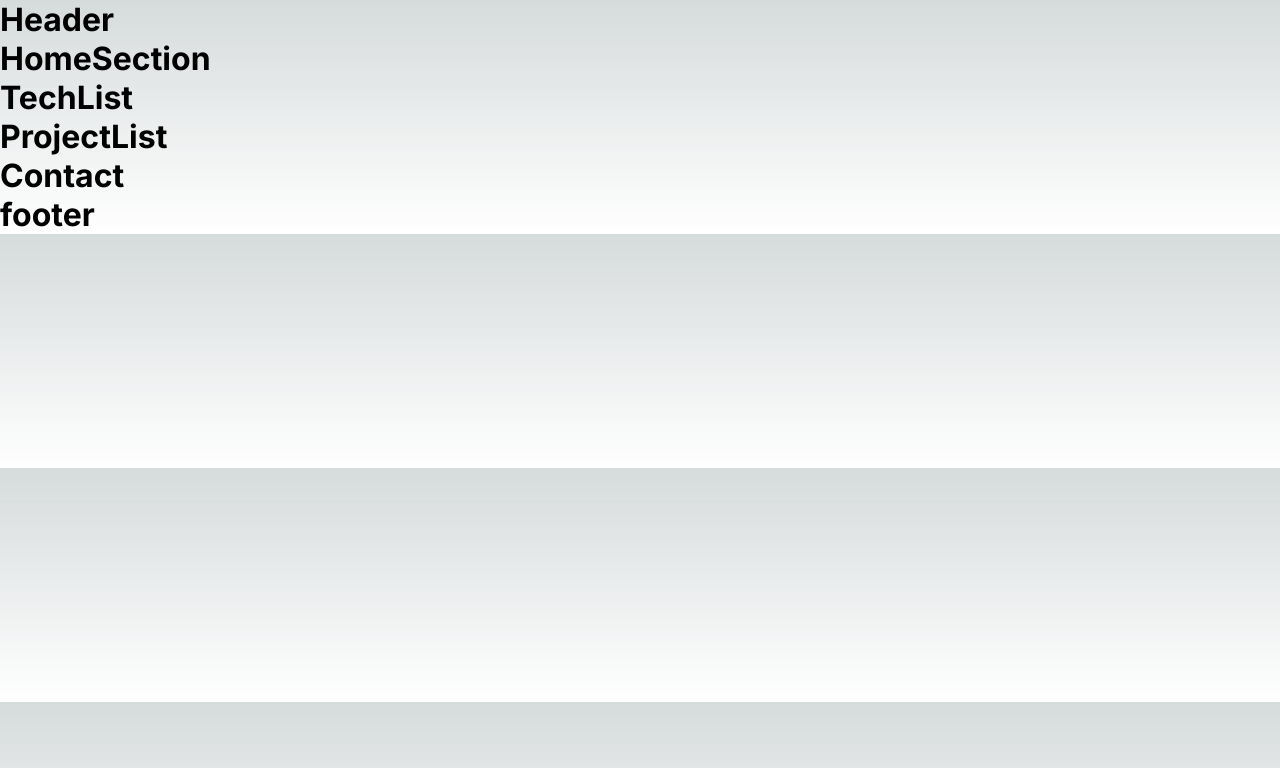
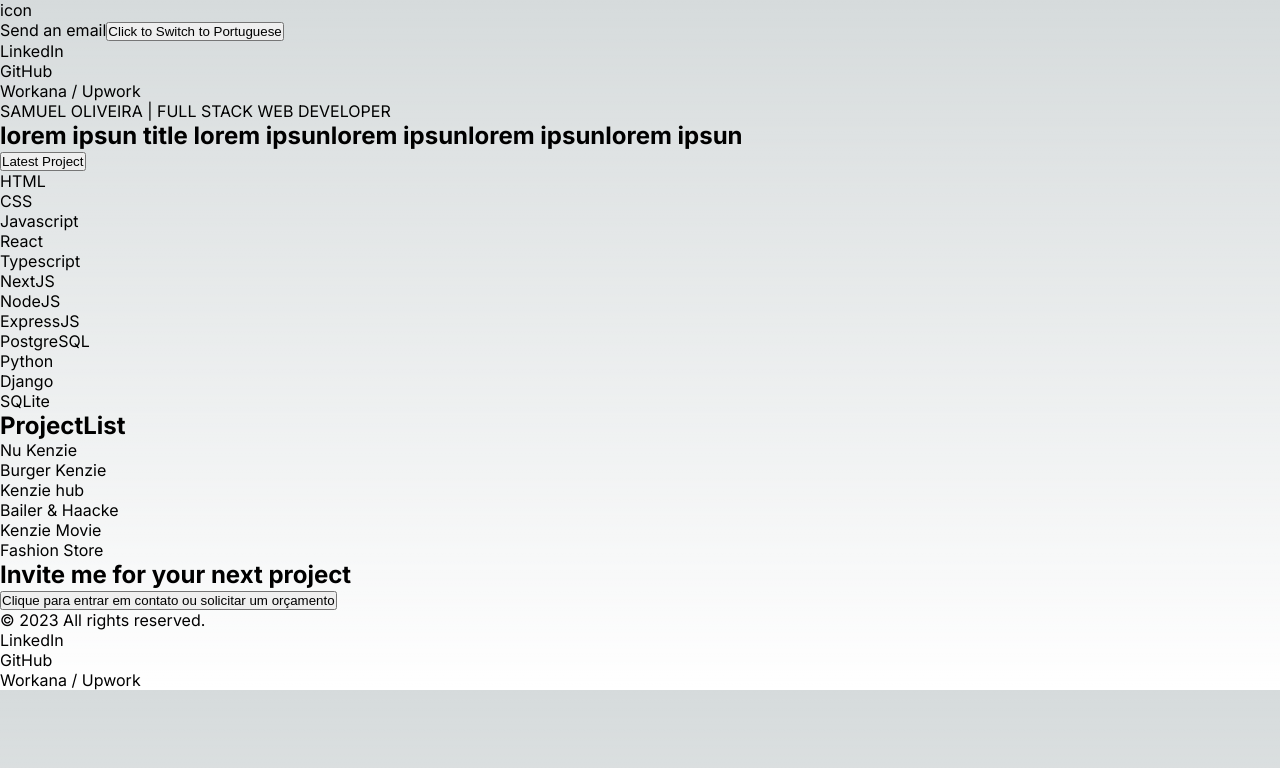
Before and after one commit to svnoliveira/svnoliveira, a Next.js app: page / in a window 1280 px wide. Shown: the top 768 px of the page. Built offline with nearby package versions, Linux system fonts and the light colour scheme.

Commit message:
feat: finished HTML markdown

```diff
--- a/src/components/Contact/index.tsx
+++ b/src/components/Contact/index.tsx
@@ -1,5 +1,8 @@
 export const Contact = () => {
     return (
-        <h1>Contact</h1>
+        <section>
+            <h1>Invite me for your next project</h1>
+            <button>Clique para entrar em contato ou solicitar um orçamento</button>
+        </section>
     )
 }
--- a/src/components/Footer/index.tsx
+++ b/src/components/Footer/index.tsx
@@ -1,5 +1,10 @@
+import { NavigationMenu } from "../NavigationMenu"
+
 export const Footer = () => {
     return (
-    <h1>footer</h1>
+    <footer>
+        <span>© 2023 All rights reserved.</span>
+        <NavigationMenu />
+    </footer>
     )
 }
--- a/src/components/Header/index.tsx
+++ b/src/components/Header/index.tsx
@@ -1,5 +1,21 @@
+import { NavigationMenu } from "../NavigationMenu"
+
 export const Header = () => {
     return (
-        <h1>Header</h1>
+        <header>
+            <div>
+                <div>
+                    <div>icon</div>
+                </div>
+                <a
+                href="http://gmail.com"
+                target="_blank"
+                rel="noopener noreferrer">
+                    Send an email
+                </a>
+                <button>Click to Switch to Portuguese</button>
+            </div>
+            <NavigationMenu />
+        </header>
     )
 }
--- a/src/components/HomeSection/index.tsx
+++ b/src/components/HomeSection/index.tsx
@@ -1,5 +1,9 @@
 export const HomeSection = () => {
     return (
-        <h1>HomeSection</h1>
+        <section>
+            <span>SAMUEL OLIVEIRA | FULL STACK WEB DEVELOPER</span>
+            <h1>lorem ipsun title lorem ipsunlorem ipsunlorem ipsunlorem ipsun</h1>
+            <button>Latest Project</button>
+        </section>
     )
 }
--- /dev/null
+++ b/src/components/NavigationMenu/index.tsx
@@ -0,0 +1,11 @@
+export const NavigationMenu = () => {
+    return (
+        <nav>
+                <ul>
+                    <li>LinkedIn</li>
+                    <li>GitHub</li>
+                    <li>Workana / Upwork</li>
+                </ul>
+        </nav>
+    )
+}
--- a/src/components/ProjectCard/index.tsx
+++ b/src/components/ProjectCard/index.tsx
@@ -1,5 +1,15 @@
-export const ProjectCard = () => {
+interface IProjectCardProps {
+    project: {
+        id: number,
+        name: string,
+        description: string,
+        english: string,
+        url: string
+    }
+}
+
+export const ProjectCard = ({project}:IProjectCardProps) => {
     return (
-        <h1>ProjectCard</h1>
+        <li>{project.name}</li>
     )
 }
--- a/src/components/ProjectList/index.tsx
+++ b/src/components/ProjectList/index.tsx
@@ -1,5 +1,16 @@
+import {projects} from "@/data/projects"
+import { ProjectCard } from "../ProjectCard"
+
 export const ProjectList = () => {
     return (
-        <h1>ProjectList</h1>
+        <section>
+            <h1>ProjectList</h1>
+            <ul>{
+                projects.map((project) => {
+                    return <ProjectCard project={project} key={project.id}/>
+                })
+                }
+            </ul>
+        </section>
     )
 }
--- a/src/components/TechCard/index.tsx
+++ b/src/components/TechCard/index.tsx
@@ -1,5 +1,14 @@
-export const TechCard = () => {
+
+interface ITechCardProps {
+    tech: {
+        id: number,
+        name: string,
+        img: any
+    }
+}
+
+export const TechCard = ({tech}: ITechCardProps) => {
     return (
-        <h1>TechCard</h1>
+        <li>{tech.name}</li>
     )
 }
--- a/src/components/TechList/index.tsx
+++ b/src/components/TechList/index.tsx
@@ -1,5 +1,22 @@
+import { backEndTech, technologies } from "@/data/technologies"
+import { TechCard } from "../TechCard"
+
+
 export const TechList = () => {
     return (
-        <h1>TechList</h1>
+        <section>
+            <ul>{
+                technologies.map((tech) => {
+                    return <TechCard tech={tech} key={tech.id}/>
+                })
+            }
+            </ul>
+            <ul>{
+                backEndTech.map((tech) => {
+                    return <TechCard tech={tech} key={tech.id}/>
+                })
+            }
+            </ul>
+        </section>
     )
 }
--- /dev/null
+++ b/src/data/projects.js
@@ -0,0 +1,44 @@
+export const projects = [
+  {
+    id: 1,
+    name: "Nu Kenzie",
+    description: "App bancário que registra entradas e despesas",
+    english: "Banking App for calculations of expenses and revenues",
+    url: "https://nu-kenzie-beryl.vercel.app/",
+  },
+  {
+    id: 2,
+    name: "Burger Kenzie",
+    description: "Loja completa com carrinho e múltiplos modais",
+    english: "Complete store with shopping cart and multiple modals",
+    url: "https://burger-kenzie-svnoliveira-svnoliveira.vercel.app/",
+  },
+  {
+    id: 3,
+    name: "Kenzie hub",
+    description: "App com cadastro de usuário, login e integração com API",
+    english: "App with register, login and API integration for users",
+    url: "https://nukenzie-svnoliveira.vercel.app/",
+  },
+  {
+    id: 4,
+    name: "Bailer & Haacke",
+    description: "Landing page de venda de ímóvel",
+    english: "Landing Page for advertisement of a Real Estate sale",
+    url: "https://svnoliveira.github.io/BaIlerIncorporated/",
+  },
+  {
+    id: 5,
+    name: "Kenzie Movie",
+    description: "Página de avaliação de filmes",
+    english: "Movie rating page, with login and options to give the movie a score",
+    url: "https://kenzie-movies-team3.vercel.app/",
+  },
+  {
+    id: 6,
+    name: "Fashion Store",
+    description: "Fashion webstore (ENGLISH)",
+    english: "Fashion webstore (ENGLISH)",
+    url: "https://fashion-store-nine-ebon.vercel.app/",
+  },
+];
--- /dev/null
+++ b/src/data/technologies.js
@@ -0,0 +1,89 @@
+// import htmlIcon from "../assets/html-icon.png";
+// import cssIcon from "../assets/css-icon.png";
+// import jsIcon from "../assets/js-icon.png";
+// import reactIcon from "../assets/react-icon.png";
+// import typeIcon from "../assets/typescript-icon.svg";
+// import nextIcon from "../assets/nextjs-icon.svg";
+// import nodejsIcon from "../assets/nodejs.svg";
+// import expressIcon from "../assets/express-icon.svg";
+// import postgreSqlIcon from "../assets/postgresql-icon.svg";
+// import pythonIcon from "../assets/python-logo.svg";
+// import djangoIcon from "../assets/django-icon.svg";
+// import sqliteIcon from "../assets/sqlite-icon.svg";
+
+export const technologies = [
+  {
+    id: 1,
+    name: "HTML",
+    img: "htmlIcon"
+  },
+
+  {
+    id: 2,
+    name: "CSS",
+    img: "cssIcon"
+  },
+
+  {
+    id: 3,
+    name: "Javascript",
+    img: "jsIcon"
+  },
+
+  {
+    id: 4,
+    name: "React",
+    img: "reactIcon"
+  },
+
+  {
+    id: 5,
+    name: "Typescript",
+    img: "typeIcon"
+  },
+
+  {
+    id: 6,
+    name: "NextJS",
+    img: "nextIcon"
+  },
+];
+
+export const backEndTech = [
+  {
+    id: 1,
+    name: "NodeJS",
+    img: "nodejsIcon"
+  },
+
+  {
+    id: 2,
+    name: "ExpressJS",
+    img: "expressIcon"
+  },
+
+  {
+    id: 3,
+    name: "PostgreSQL",
+    img: "postgreSqlIcon"
+  },
+
+  {
+    id: 4,
+    name: "Python",
+    img: "pythonIcon"
+  },
+
+  {
+    id: 5,
+    name: "Django",
+    img: "djangoIcon"
+  },
+
+  {
+    id: 6,
+    name: "SQLite",
+    img: "sqliteIcon"
+  },
+
+];
```
